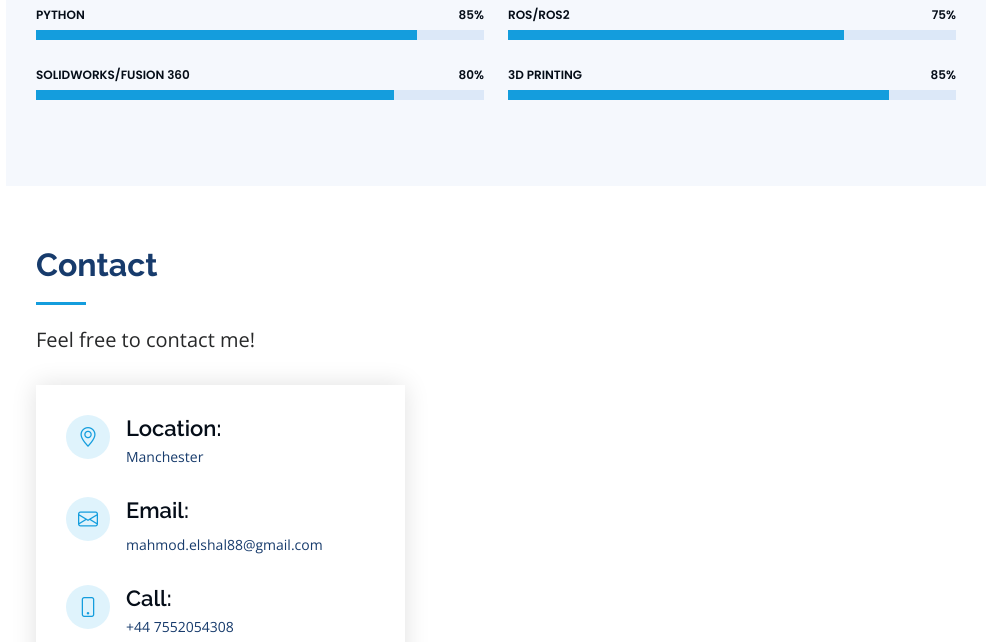
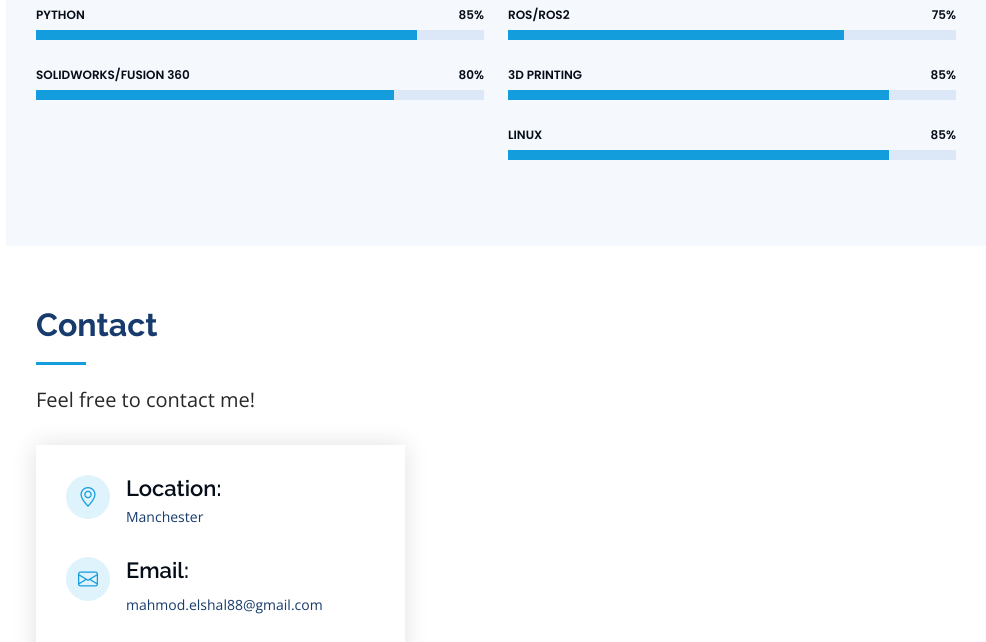
Before and after one commit to MahmodElShal/MahmodElShal.github.io, a plain HTML site: page index.html in a window 1280 px wide. Shown: the part 2720-3362 px from the top of the page, without its empty margins (294-1280 px from the left). Drawn offline with nearby package versions, Linux system fonts and the light colour scheme.

Commit message:
Update index.html

```diff
--- a/index.html
+++ b/index.html
@@ -289,6 +289,12 @@
                 <div class="progress-bar" role="progressbar" aria-valuenow="85" aria-valuemin="0" aria-valuemax="100"></div>
               </div>
             </div>
+            <div class="progress">
+              <span class="skill">Linux<i class="val">85%</i></span>
+              <div class="progress-bar-wrap">
+                <div class="progress-bar" role="progressbar" aria-valuenow="85" aria-valuemin="0" aria-valuemax="100"></div>
+              </div>
+            </div>
 
           </div>
 
```
